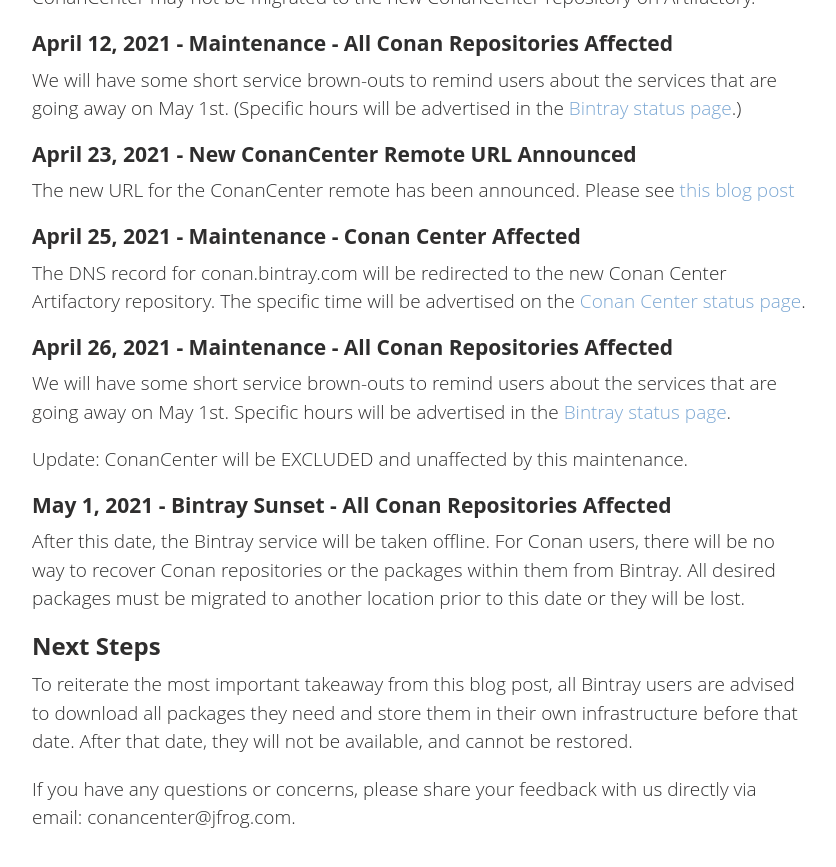
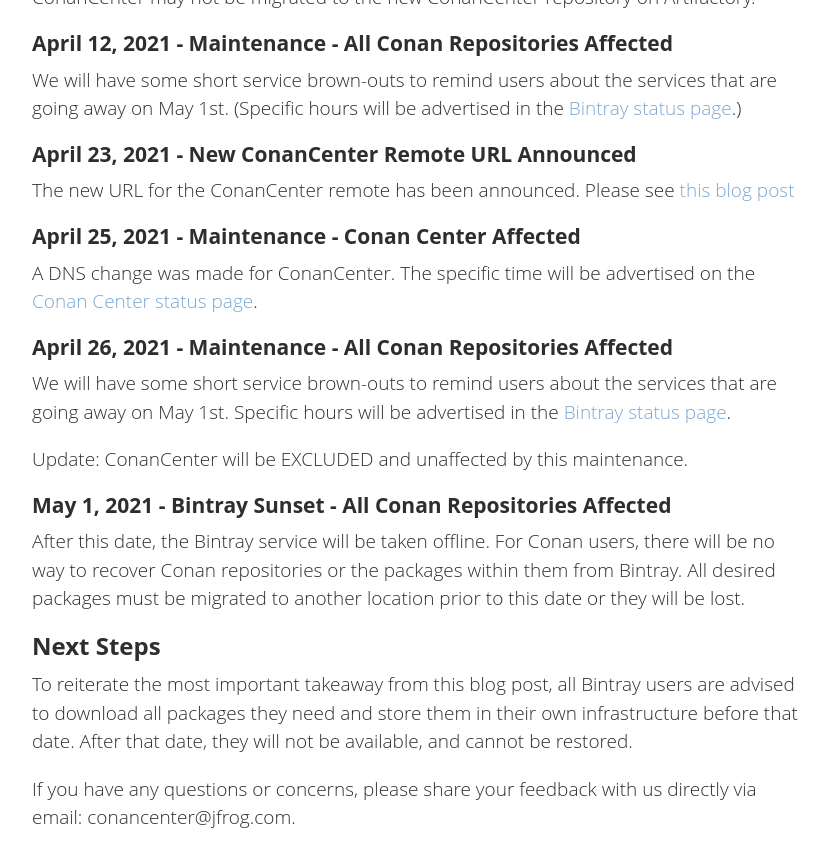
Before and after one commit to conan-io/conan-io.github.io, a Jekyll site: the page built from _posts/2021-03-31-Bintray-sunset-timeline.markdown, in a window 1280 px wide and 900 px high, scrolled down 1544 px. Shown: the top 867 px of the window, without its empty margins (20-856 px from the left). Built offline with Jekyll 4.4.1, drawn with Linux system fonts in a browser that asks for light colours; comment, search, counter and statistics services are not loaded.

Commit message:
Fix erroneous description of april 25th date.

```diff
--- a/_posts/2021-03-31-Bintray-sunset-timeline.markdown
+++ b/_posts/2021-03-31-Bintray-sunset-timeline.markdown
@@ -75,8 +75,7 @@ post](https://blog.conan.io/2021/04/23/New-Conan-Center-url.html)
 
 ### April 25, 2021 - Maintenance - Conan Center Affected
 
-The DNS record for conan.bintray.com will be redirected to the new Conan Center
-Artifactory repository. The specific time will be advertised on the
+A DNS change was made for ConanCenter. The specific time will be advertised on the
 [Conan Center status page](https://status.conan.io).
 
 ### April 26, 2021 - Maintenance - All Conan Repositories Affected
```
